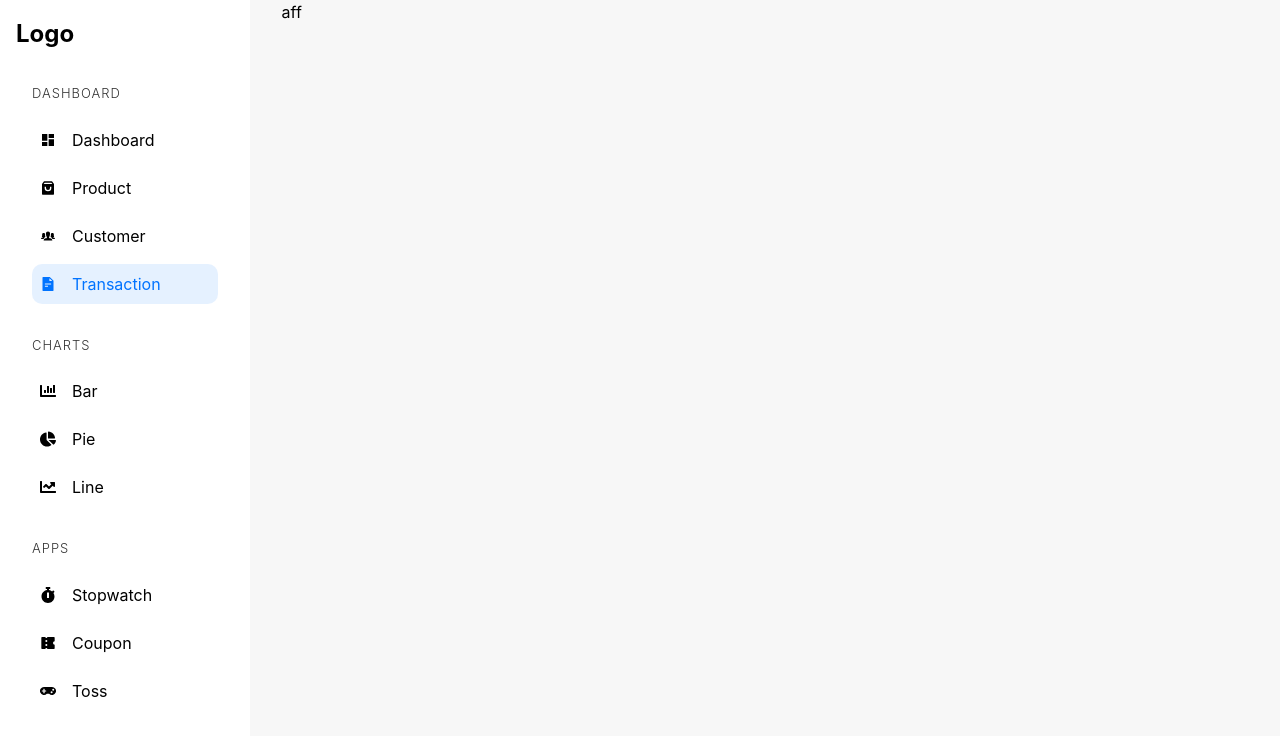
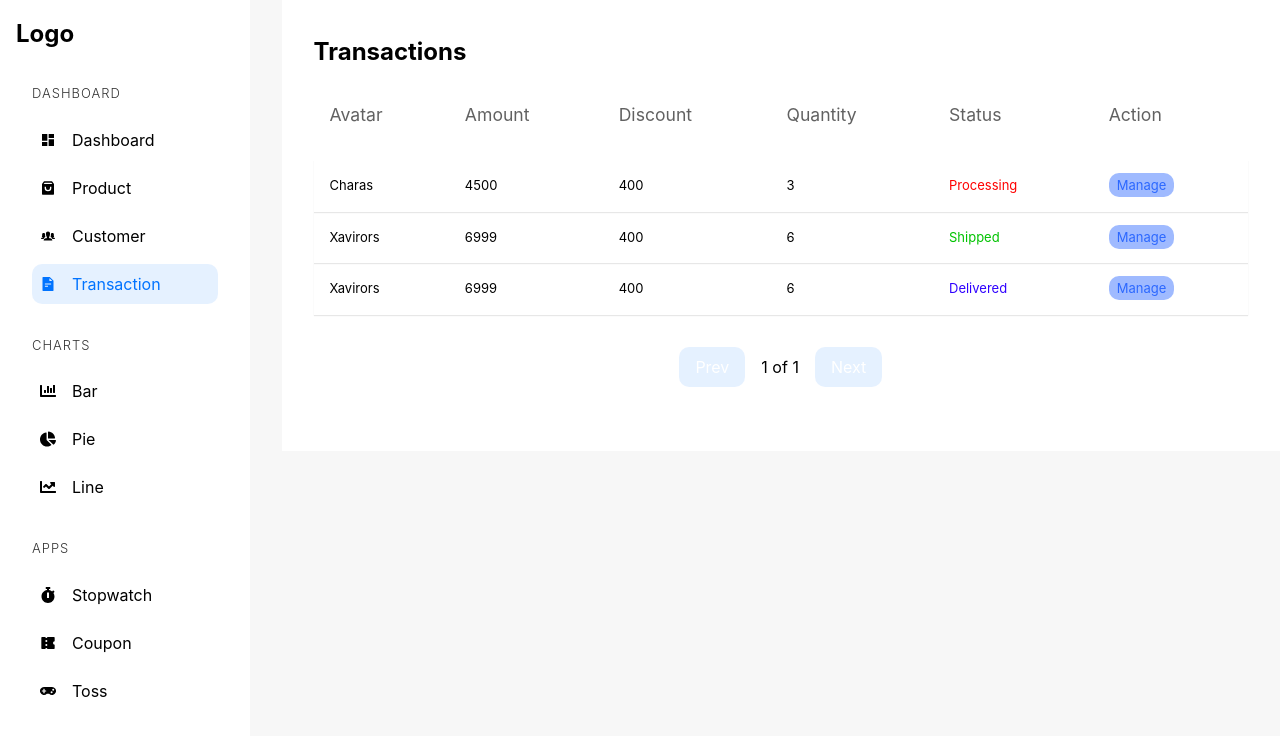
Before and after one commit to rajats-dev/ecomm-app, a React (Vite) app: page /admin/transaction in a window 1280 px wide. Shown: the top 736 px of the page. Built offline with nearby package versions, Linux system fonts and the light colour scheme.

Commit message:
transaction section complete

```diff
--- a/src/admin/pages/main/Transaction.tsx
+++ b/src/admin/pages/main/Transaction.tsx
@@ -1,7 +1,88 @@
+import { Column } from "react-table";
+import { ReactElement, useState, useCallback } from "react";
+import TableHOC from "../../components/TableHOC";
+import { Link } from "react-router-dom";
+
+interface DataType {
+  user: string;
+  amount: number;
+  discount: number;
+  quantity: number;
+  status: ReactElement;
+  action: ReactElement;
+}
+
+const columns: Column<DataType>[] = [
+  {
+    Header: "Avatar",
+    accessor: "user",
+  },
+  {
+    Header: "Amount",
+    accessor: "amount",
+  },
+  {
+    Header: "Discount",
+    accessor: "discount",
+  },
+  {
+    Header: "Quantity",
+    accessor: "quantity",
+  },
+  {
+    Header: "Status",
+    accessor: "status",
+  },
+  {
+    Header: "Action",
+    accessor: "action",
+  },
+];
+
+const arr: DataType[] = [
+  {
+    user: "Charas",
+    amount: 4500,
+    discount: 400,
+    quantity: 3,
+    status: <span className="red">Processing</span>,
+    action: <Link to="/admin/transaction/sajknaskd">Manage</Link>,
+  },
+  {
+    user: "Xavirors",
+    amount: 6999,
+    discount: 400,
+    status: <span className="green">Shipped</span>,
+    quantity: 6,
+    action: <Link to="/admin/transaction/sajknaskd">Manage</Link>,
+  },
+  {
+    user: "Xavirors",
+    amount: 6999,
+    discount: 400,
+    status: <span className="purple">Delivered</span>,
+    quantity: 6,
+    action: <Link to="/admin/transaction/sajknaskd">Manage</Link>,
+  },
+];
+
 const Transaction = () => {
+  const [data] = useState<DataType[]>(arr);
+
+  const Table = useCallback(
+    TableHOC<DataType>(
+      columns,
+      data,
+      "dashboard-product-box",
+      "Transactions",
+      true
+    ),
+    []
+  );
+
   return (
     <div>
-      <main>aff</main>
+      <main>{Table()}</main>
     </div>
   );
 };
```
